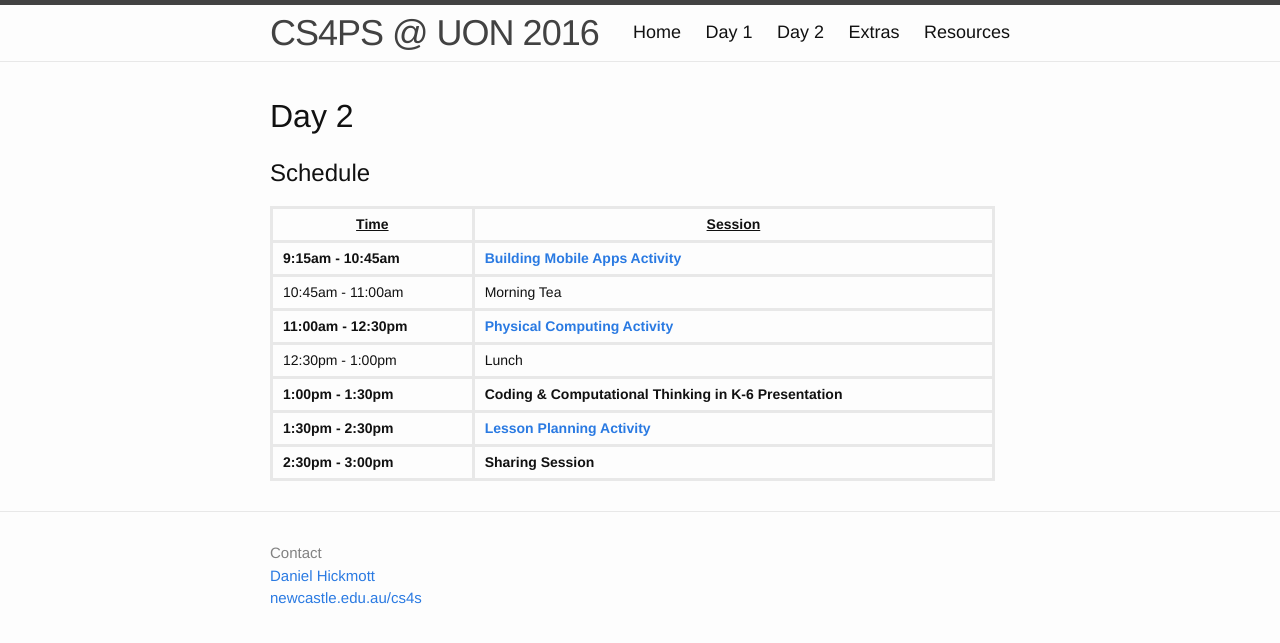
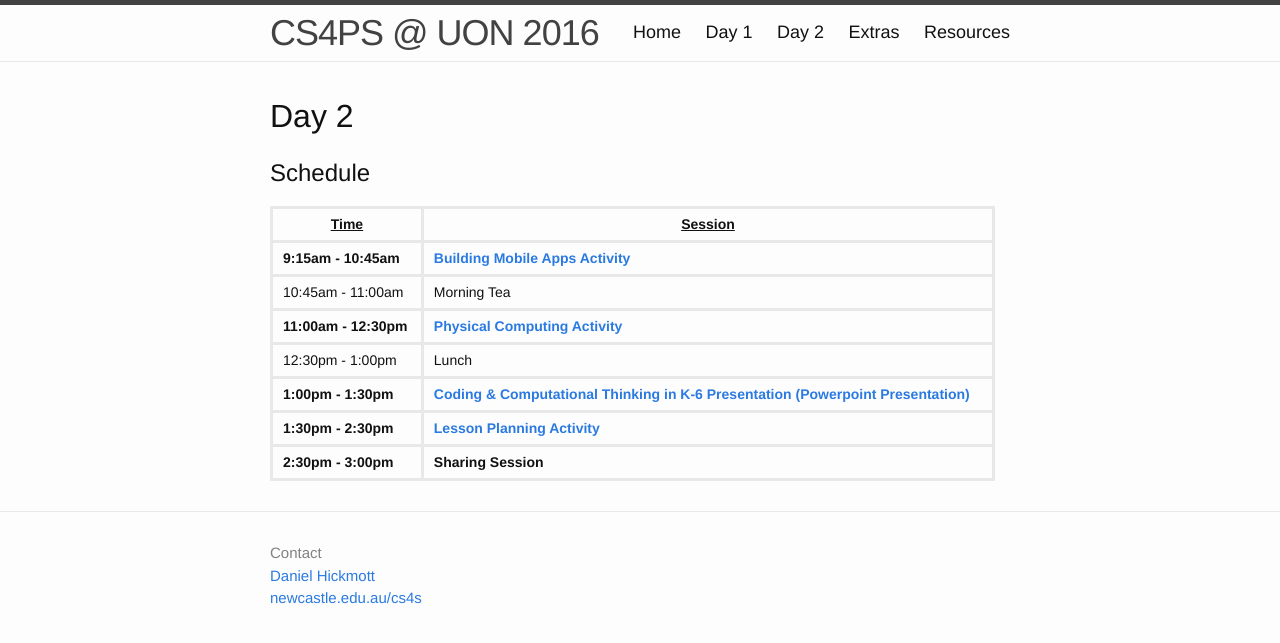
Before and after one commit to cs4s/ps-2016, a Jekyll site: the page built from day2/index.md, in a window 1280 px wide. Shown: the top 643 px of the page. Built offline with Jekyll 4.4.1, drawn with Linux system fonts in a browser that asks for light colours.

Commit message:
Adds K-6 Coding and Computational Thinking presentation

```diff
--- a/day2/index.md
+++ b/day2/index.md
@@ -14,6 +14,6 @@ title:  CS4PS @ UON 2016 - Day 2
 | 10:45am - 11:00am | Morning Tea |
 | **11:00am - 12:30pm** | [**Physical Computing Activity**]({{ site.baseurl | append: site.making_path }}) |
 | 12:30pm - 1:00pm | Lunch |
-| **1:00pm - 1:30pm** | **Coding & Computational Thinking in K-6 Presentation**
+| **1:00pm - 1:30pm** | [**Coding & Computational Thinking in K-6 Presentation (Powerpoint Presentation)**](kps_presentation.pptx)
 | **1:30pm - 2:30pm** | [**Lesson Planning Activity**]({{ site.baseurl | append: site.lessonplanning_path }}) |
 | **2:30pm - 3:00pm** | **Sharing Session**
```
Also changed, not shown: 1 other file.
